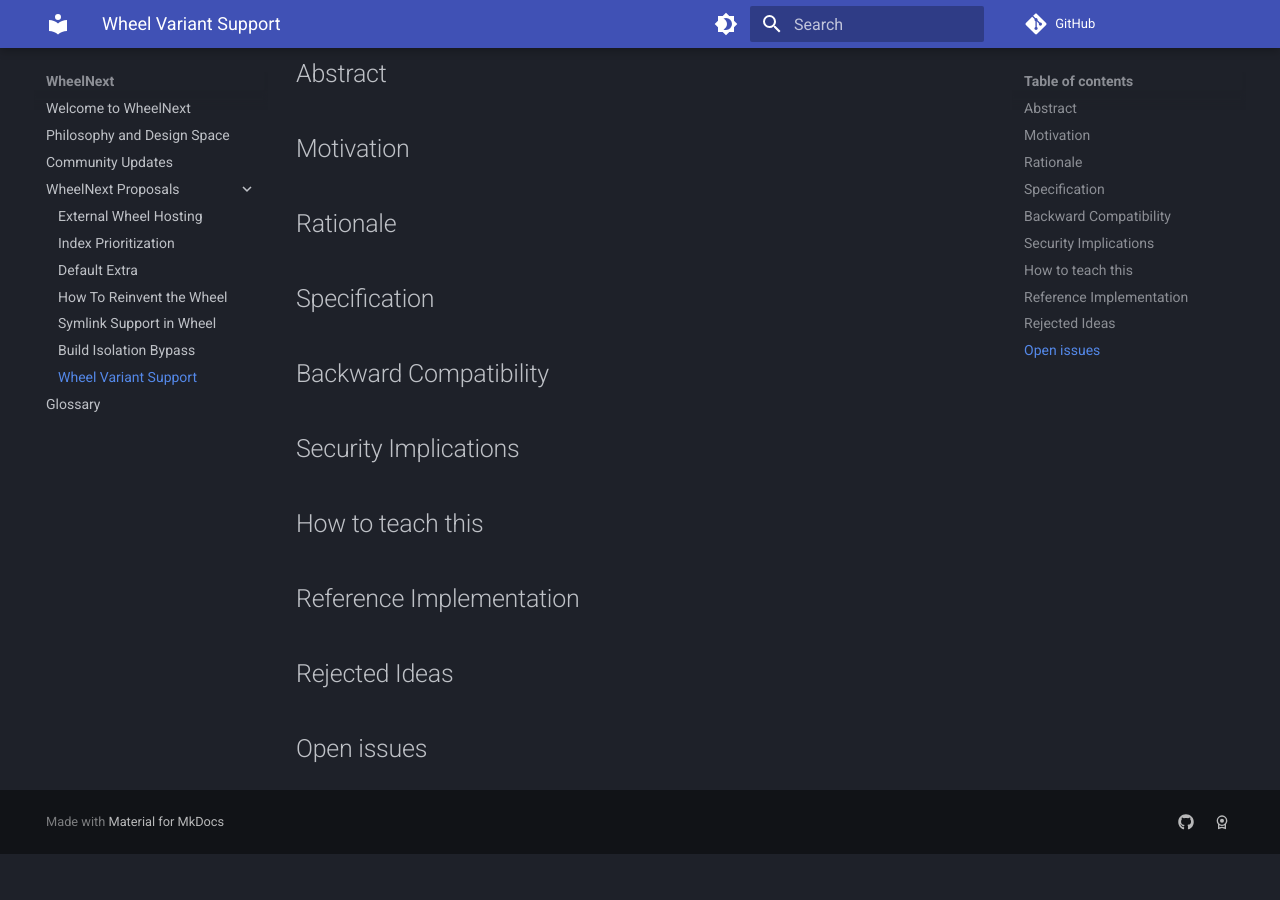
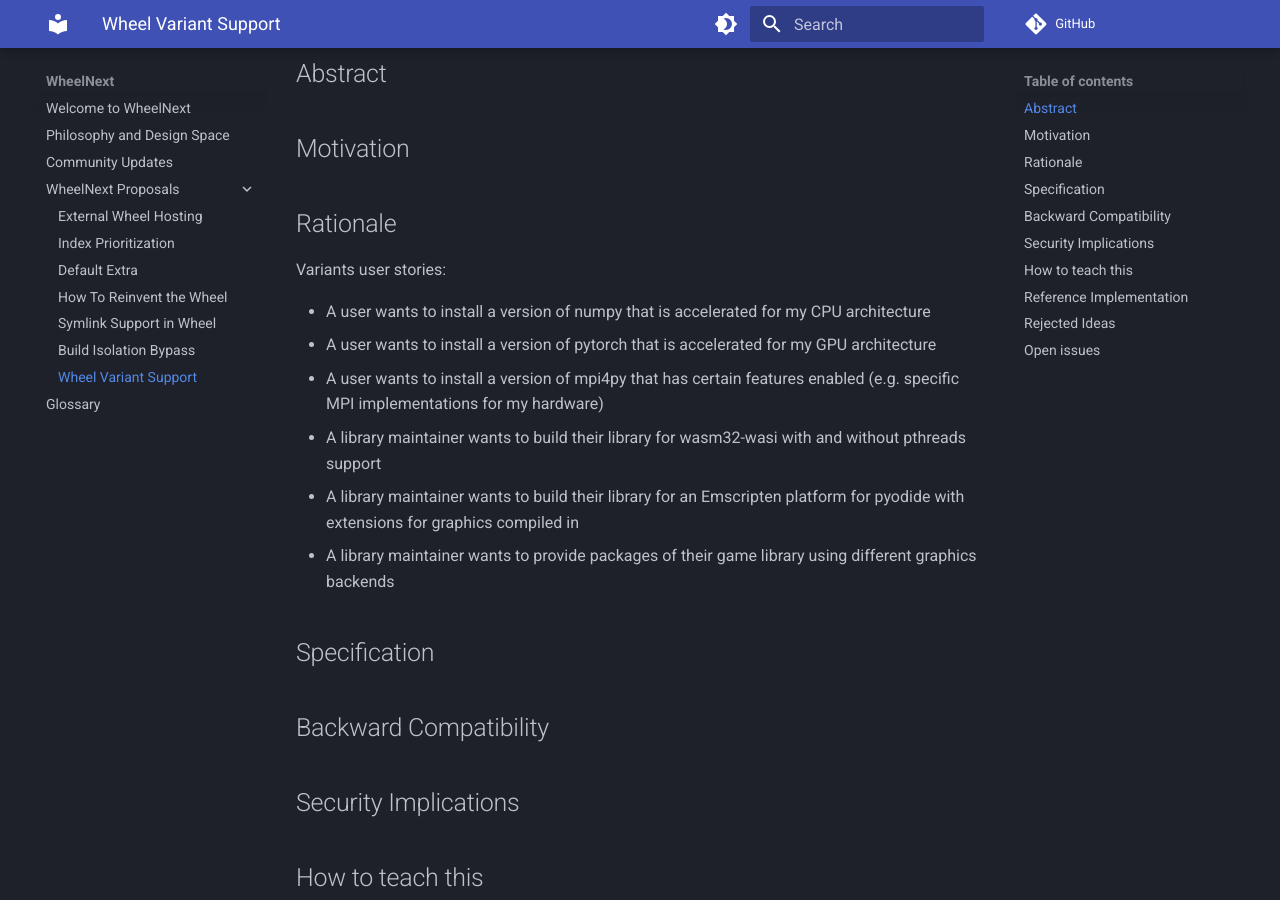
Before and after one commit to wheelnext/wheelnext, an MkDocs documentation site: the page built from docs/proposals/pepxxx_wheel_variant_support.md, in a window 1280 px wide and 900 px high, scrolled down 362 px. Built offline with MkDocs 1.6.1 and Material for MkDocs 9.7.7, drawn with Linux system fonts in a browser that asks for light colours; comment, search, counter and statistics services are not loaded; before the commit the page ends 1216 px from its top, so only the background shows below that.

Commit message:
Add some user stories for wheel variants

```diff
--- a/docs/proposals/pepxxx_wheel_variant_support.md
+++ b/docs/proposals/pepxxx_wheel_variant_support.md
@@ -12,6 +12,16 @@
 
 ## Rationale
 
+Variants user stories:
+
+- A user wants to install a version of numpy that is accelerated for my CPU architecture
+- A user wants to install a version of pytorch that is accelerated for my GPU architecture
+- A user wants to install a version of mpi4py that has certain features enabled (e.g. specific MPI implementations for my hardware)
+- A library maintainer wants to build their library for wasm32-wasi with and without pthreads support
+- A library maintainer wants to build their library for an Emscripten platform for pyodide with extensions for graphics compiled in
+- A library maintainer wants to provide packages of their game library using different graphics backends
+
+
 ## Specification
 
 ## Backward Compatibility
```
